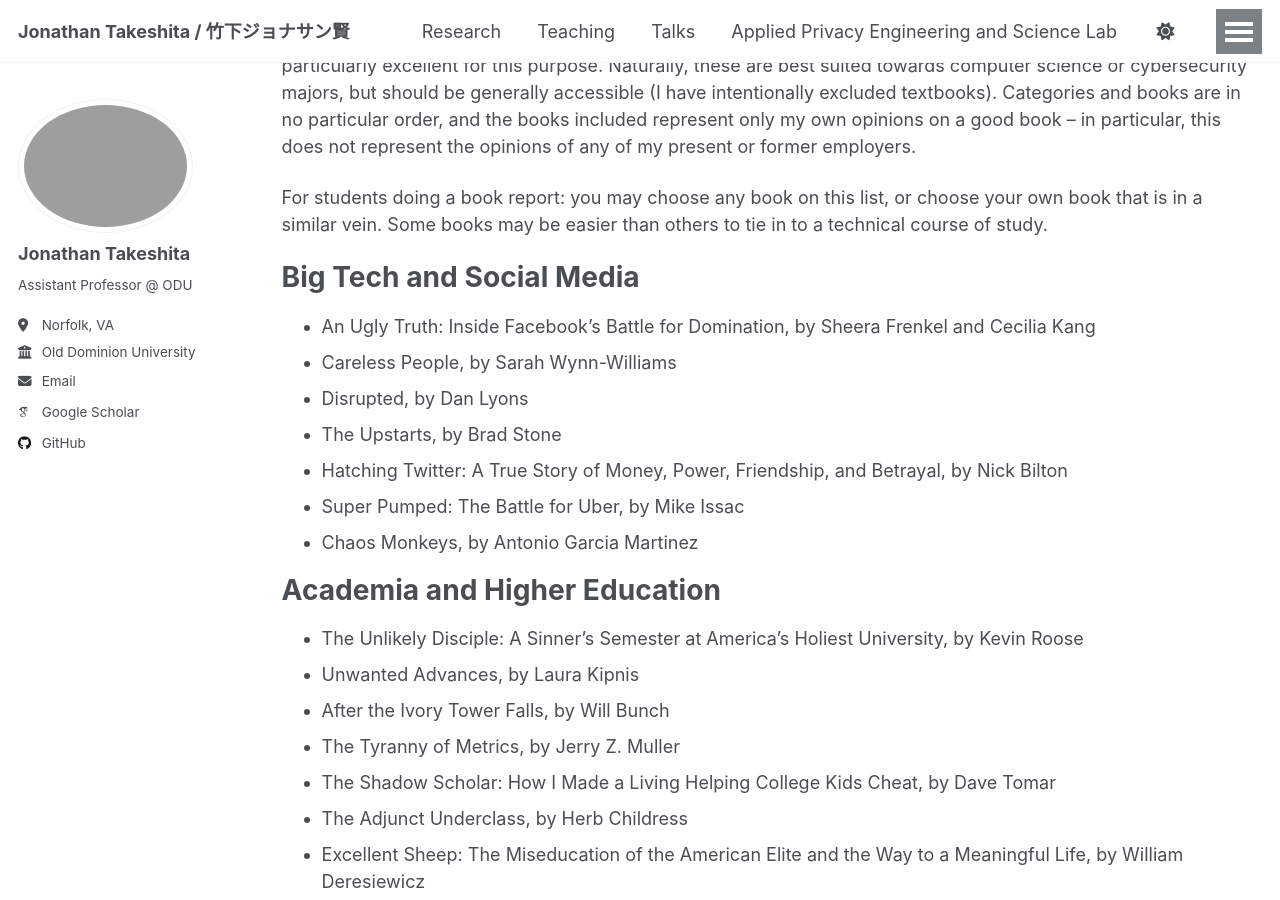
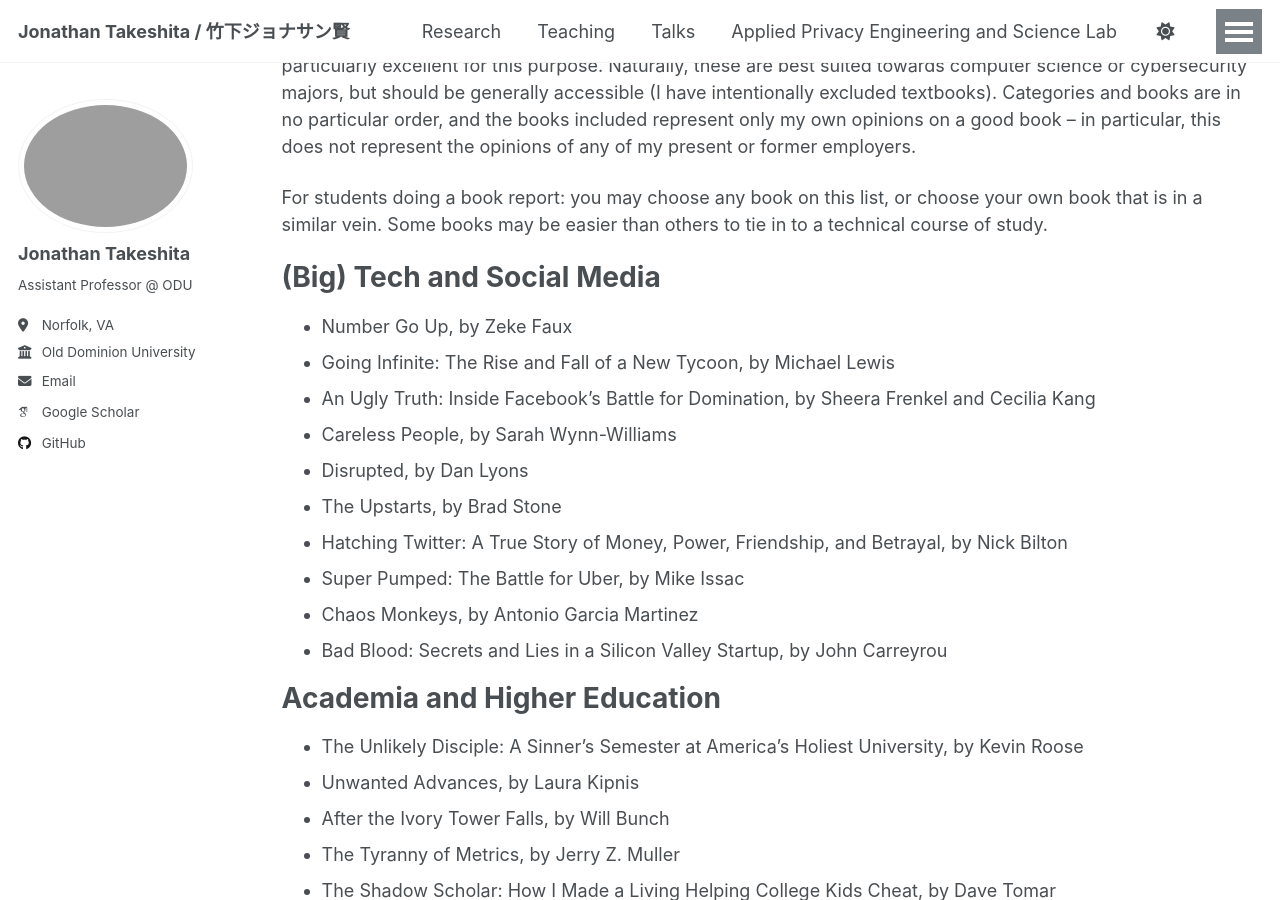
Before and after one commit to jtakeshi/jtakeshi.github.io, a Jekyll site: the page built from _pages/reading-list.md, in a window 1280 px wide and 900 px high, scrolled down 201 px. Built offline with Jekyll 4.4.1, drawn with Linux system fonts in a browser that asks for light colours; some web fonts are replaced; a script that is not in the unit is left out.

Commit message:
Update reading-list.md

```diff
--- a/_pages/reading-list.md
+++ b/_pages/reading-list.md
@@ -13,8 +13,10 @@ Categories and books are in no particular order, and the books included represen
 For students doing a book report: you may choose any book on this list, or choose your own book that is in a similar vein.
 Some books may be easier than others to tie in to a technical course of study.
 
-Big Tech and Social Media
+(Big) Tech and Social Media
 ==
+* Number Go Up, by Zeke Faux
+* Going Infinite: The Rise and Fall of a New Tycoon, by Michael Lewis
 * An Ugly Truth: Inside Facebook's Battle for Domination, by Sheera Frenkel and Cecilia Kang
 * Careless People, by Sarah Wynn-Williams
 * Disrupted, by Dan Lyons
@@ -22,6 +24,7 @@ Big Tech and Social Media
 * Hatching Twitter: A True Story of Money, Power, Friendship, and Betrayal, by Nick Bilton
 * Super Pumped: The Battle for Uber, by Mike Issac
 * Chaos Monkeys, by Antonio Garcia Martinez
+* Bad Blood: Secrets and Lies in a Silicon Valley Startup, by John Carreyrou
 
 Academia and Higher Education
 ==
```
